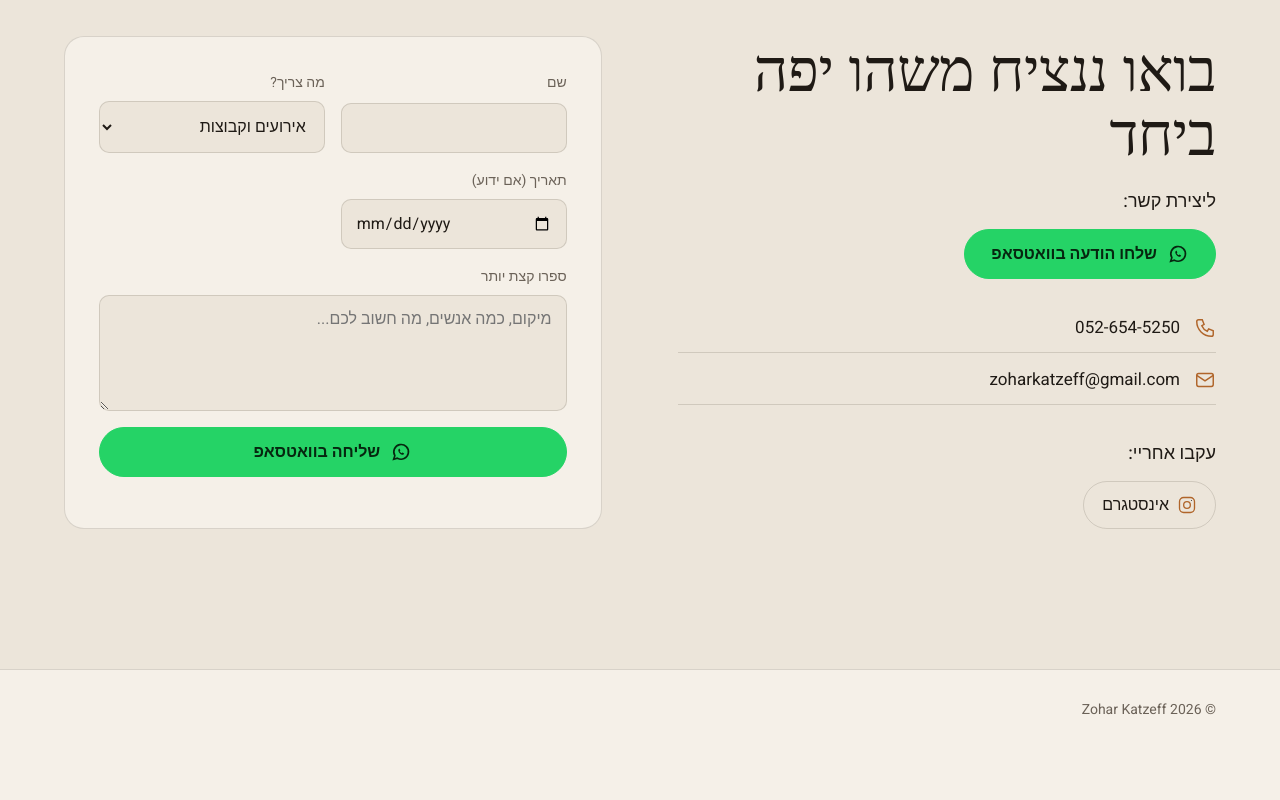
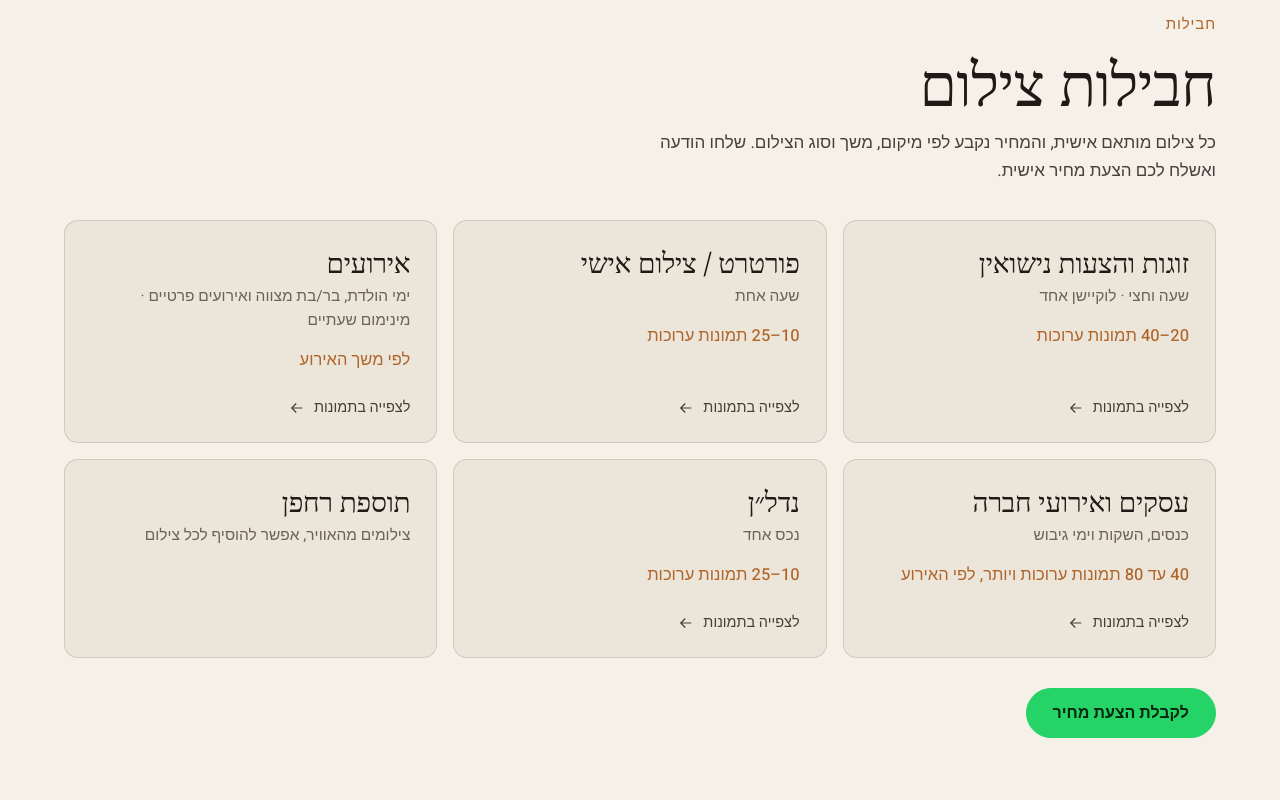
Before and after one commit to ZoharKatzeff/zoharkatzeff.github.io, a plain HTML site: page about/index.html in a window 1280 px wide. Shown: the part 1160-1960 px from the top of the page. Before the commit the page ends 1909 px from the top, so only its background shows below. Drawn offline with Linux system fonts and the light colour scheme; a web font is replaced by a local one.

Commit message:
About page: photography packages section, Packages link in menu

```diff
--- a/about/index.html
+++ b/about/index.html
@@ -22,7 +22,7 @@
 <link rel="preconnect" href="https://fonts.googleapis.com">
 <link rel="preconnect" href="https://fonts.gstatic.com" crossorigin>
 <link href="https://fonts.googleapis.com/css2?family=Frank+Ruhl+Libre:wght@400;500;700&family=Heebo:wght@300;400;500;600&family=Instrument+Serif:ital@0;1&display=swap" rel="stylesheet">
-<link rel="stylesheet" href="../style.css?v=32">
+<link rel="stylesheet" href="../style.css?v=34">
 </head>
 <body data-page="about" data-base="../">
 <header class="nav" id="nav"></header>
@@ -47,6 +47,51 @@
       <li><strong data-en="We plan it">מתכננים</strong><span data-en="We agree up front on what we shoot, where, and in what style.">מתאמים מראש מה מצלמים, איפה ובאיזה סגנון.</span></li>
       <li><strong data-en="You get the edit">מקבלים</strong><span data-en="Edited photos, ready to use.">תמונות ערוכות ומוכנות לשימוש.</span></li>
     </ol>
+  </div>
+</section>
+
+<section class="packages" id="packages">
+  <div class="packages-inner">
+    <p class="eyebrow" data-en="Packages">חבילות</p>
+    <h2 data-en="Photography packages">חבילות צילום</h2>
+    <p class="packages-lead" data-en="Every shoot is tailored to you, so the price depends on location, length and type of shoot. Message me and I'll send you a personal quote.">כל צילום מותאם אישית, והמחיר נקבע לפי מיקום, משך וסוג הצילום. שלחו הודעה ואשלח לכם הצעת מחיר אישית.</p>
+    <div class="pkg-grid">
+    <a class="pkg" href="../portraits/">
+      <h3 data-en="Couples & engagement">זוגות והצעות נישואין</h3>
+      <p class="pkg-meta" data-en="1.5 hours · one location">שעה וחצי · לוקיישן אחד</p>
+      <p class="pkg-count" data-en="20–40 edited photos">20–40 תמונות ערוכות</p>
+      <span class="pkg-see"><span data-en="See photos">לצפייה בתמונות</span><svg class="pkg-arrow" viewBox="0 0 24 24" aria-hidden="true"><path d="M5 12h14M13 6l6 6-6 6"/></svg></span>
+    </a>
+    <a class="pkg" href="../portraits/">
+      <h3 data-en="Portrait / personal shoot">פורטרט / צילום אישי</h3>
+      <p class="pkg-meta" data-en="1 hour">שעה אחת</p>
+      <p class="pkg-count" data-en="10–25 edited photos">10–25 תמונות ערוכות</p>
+      <span class="pkg-see"><span data-en="See photos">לצפייה בתמונות</span><svg class="pkg-arrow" viewBox="0 0 24 24" aria-hidden="true"><path d="M5 12h14M13 6l6 6-6 6"/></svg></span>
+    </a>
+    <a class="pkg" href="../events/">
+      <h3 data-en="Events">אירועים</h3>
+      <p class="pkg-meta" data-en="Birthdays, bar/bat mitzvahs and private events · 2-hour minimum">ימי הולדת, בר/בת מצווה ואירועים פרטיים · מינימום שעתיים</p>
+      <p class="pkg-count" data-en="Depends on the length of the event">לפי משך האירוע</p>
+      <span class="pkg-see"><span data-en="See photos">לצפייה בתמונות</span><svg class="pkg-arrow" viewBox="0 0 24 24" aria-hidden="true"><path d="M5 12h14M13 6l6 6-6 6"/></svg></span>
+    </a>
+    <a class="pkg" href="../commercial/">
+      <h3 data-en="Business & company events">עסקים ואירועי חברה</h3>
+      <p class="pkg-meta" data-en="Conferences, launches and team days">כנסים, השקות וימי גיבוש</p>
+      <p class="pkg-count" data-en="40–80+ edited photos, depending on the event">40 עד 80 תמונות ערוכות ויותר, לפי האירוע</p>
+      <span class="pkg-see"><span data-en="See photos">לצפייה בתמונות</span><svg class="pkg-arrow" viewBox="0 0 24 24" aria-hidden="true"><path d="M5 12h14M13 6l6 6-6 6"/></svg></span>
+    </a>
+    <a class="pkg" href="../real-estate/">
+      <h3 data-en="Real estate">נדל״ן</h3>
+      <p class="pkg-meta" data-en="One property">נכס אחד</p>
+      <p class="pkg-count" data-en="10–25 edited photos">10–25 תמונות ערוכות</p>
+      <span class="pkg-see"><span data-en="See photos">לצפייה בתמונות</span><svg class="pkg-arrow" viewBox="0 0 24 24" aria-hidden="true"><path d="M5 12h14M13 6l6 6-6 6"/></svg></span>
+    </a>
+    <div class="pkg">
+      <h3 data-en="Drone add-on">תוספת רחפן</h3>
+      <p class="pkg-meta" data-en="Aerial shots you can add to any shoot">צילומים מהאוויר, אפשר להוסיף לכל צילום</p>
+    </div>
+    </div>
+    <a class="btn btn-wa packages-cta" href="#contact"><span data-en="Get a quote">לקבלת הצעת מחיר</span></a>
   </div>
 </section>
 
@@ -83,7 +128,7 @@
 
 </main>
 <footer class="footer" id="footer"></footer>
-<script src="../data/photos.js?v=32"></script>
-<script src="../app.js?v=32"></script>
+<script src="../data/photos.js?v=34"></script>
+<script src="../app.js?v=34"></script>
 </body>
 </html>
--- a/app.js
+++ b/app.js
@@ -118,10 +118,12 @@ function renderHeader() {
           <a class="menu-home" href="${href("")}" ${PAGE === "home" ? 'aria-current="page"' : ""}>${tt("דף הבית", "Home")}</a>
           ${items}
           <a class="menu-about" href="${href("about/")}" ${PAGE === "about" ? 'aria-current="page"' : ""}>${tt("אודות", "About")}</a>
+          <a class="menu-about menu-pkg" href="${href("about/")}#packages">${tt("חבילות צילום", "Packages")}</a>
         </div>
       </div>
       <a class="nav-link" href="${href("")}" ${PAGE === "home" ? 'aria-current="page"' : ""}>${tt("דף הבית", "Home")}</a>
       <a class="nav-link" href="${href("about/")}" ${PAGE === "about" ? 'aria-current="page"' : ""}>${tt("אודות", "About")}</a>
+      <a class="nav-link" href="${href("about/")}#packages">${tt("חבילות", "Packages")}</a>
       <button class="lang" id="langBtn" type="button" aria-label="${tt("Switch to English", "עברית")}">${tt(FLAG_UK, FLAG_IL)}<span>${tt("EN", "עב")}</span></button>
       <a href="${href("about/")}#contact" class="btn btn-sm">${tt("ליצירת קשר והזמנה", "Contact &amp; Booking")}</a>
     </div>`;
--- a/style.css
+++ b/style.css
@@ -105,6 +105,7 @@ html[lang="he"] .eyebrow { letter-spacing: .06em; font-size: 15px; }
 .menu-list a[aria-current] { color: var(--accent); }
 .menu-about, .menu-home { display: none; }
 .menu-about { border-top: 1px solid var(--line); border-radius: 0 0 9px 9px !important; margin-top: 4px; }
+.menu-list .menu-pkg { border-top: 0; margin-top: 0; }
 .menu-home { border-bottom: 1px solid var(--line); border-radius: 9px 9px 0 0 !important; margin-bottom: 4px; }
 .lang {
   height: 40px; min-width: 44px; padding: 0 12px; border-radius: 999px;
@@ -185,6 +186,28 @@ html[lang="he"] .eyebrow { letter-spacing: .06em; font-size: 15px; }
 .steps li::before { content: "0" counter(s); grid-row: span 2; color: var(--accent); font: 400 26px/1 "Instrument Serif", Georgia, serif; }
 .steps strong { font-weight: 500; }
 .steps span { color: var(--muted); font-size: 15.5px; }
+
+/* packages (about page) */
+.packages { padding: clamp(64px, 9vw, 120px) var(--gutter); border-top: 1px solid var(--line); }
+.packages-inner { max-width: 1240px; margin: 0 auto; }
+.packages h2 { margin-bottom: 14px; }
+.packages-lead { color: var(--text-soft); max-width: 60ch; margin: 0 0 34px; }
+.pkg-grid { display: grid; grid-template-columns: repeat(3, 1fr); gap: 16px; }
+.pkg {
+  display: flex; flex-direction: column; gap: 8px; padding: 26px 26px 22px; border: 1px solid var(--line);
+  border-radius: var(--radius); background: var(--bg-2); transition: border-color .2s ease, transform .2s ease;
+}
+a.pkg:hover { border-color: var(--accent); transform: translateY(-2px); }
+.pkg h3 { font-size: clamp(24px, 2.2vw, 28px); }
+.pkg-meta { margin: 0; color: var(--muted); font-size: 15.5px; line-height: 1.55; }
+.pkg-count { margin: 6px 0 0; color: var(--accent); font-weight: 500; font-size: 16.5px; }
+.pkg-see { margin-top: auto; padding-top: 14px; display: inline-flex; align-items: center; gap: 8px; font-size: 14.5px; color: var(--text-soft); }
+.pkg-arrow { width: 18px; height: 18px; fill: none; stroke: currentColor; stroke-width: 1.6; }
+html[dir="rtl"] .pkg-arrow { transform: scaleX(-1); }
+a.pkg:hover .pkg-see { color: var(--accent); }
+.packages-cta { margin-top: 30px; }
+@media (max-width: 960px) { .pkg-grid { grid-template-columns: repeat(2, 1fr); } }
+@media (max-width: 600px) { .pkg-grid { grid-template-columns: 1fr; } .pkg { padding: 22px 20px 18px; } }
 
 .contact { padding: clamp(80px, 11vw, 140px) var(--gutter); background: var(--bg-2); }
 .contact-inner { display: grid; grid-template-columns: 1fr 1fr; gap: clamp(32px, 6vw, 90px); max-width: 1240px; margin: 0 auto; }
```
Also changed, not shown: artistic/index.html (+3 -3 lines), commercial/index.html (+3 -3 lines), events/index.html (+3 -3 lines), index.html (+3 -3 lines), portraits/index.html (+3 -3 lines), real-estate/index.html (+3 -3 lines), vehicles/index.html (+3 -3 lines), 1 other file.
